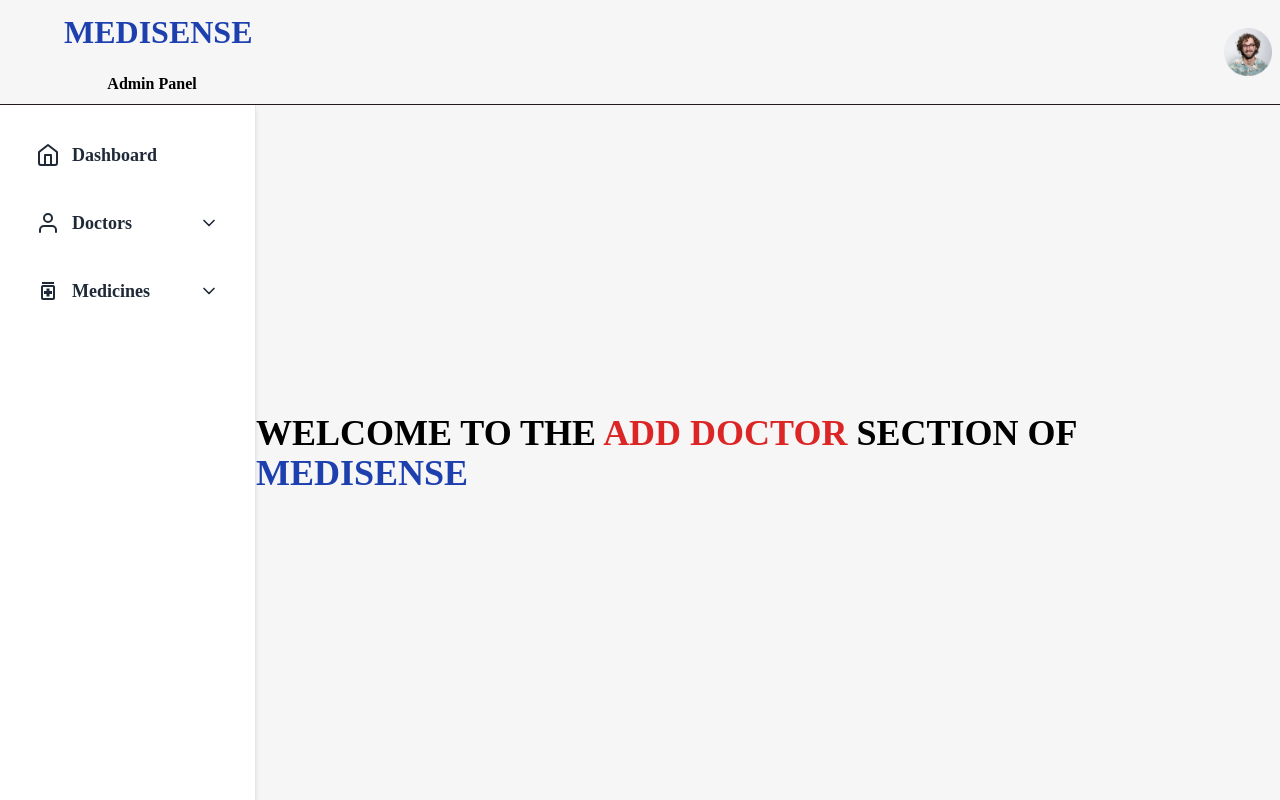
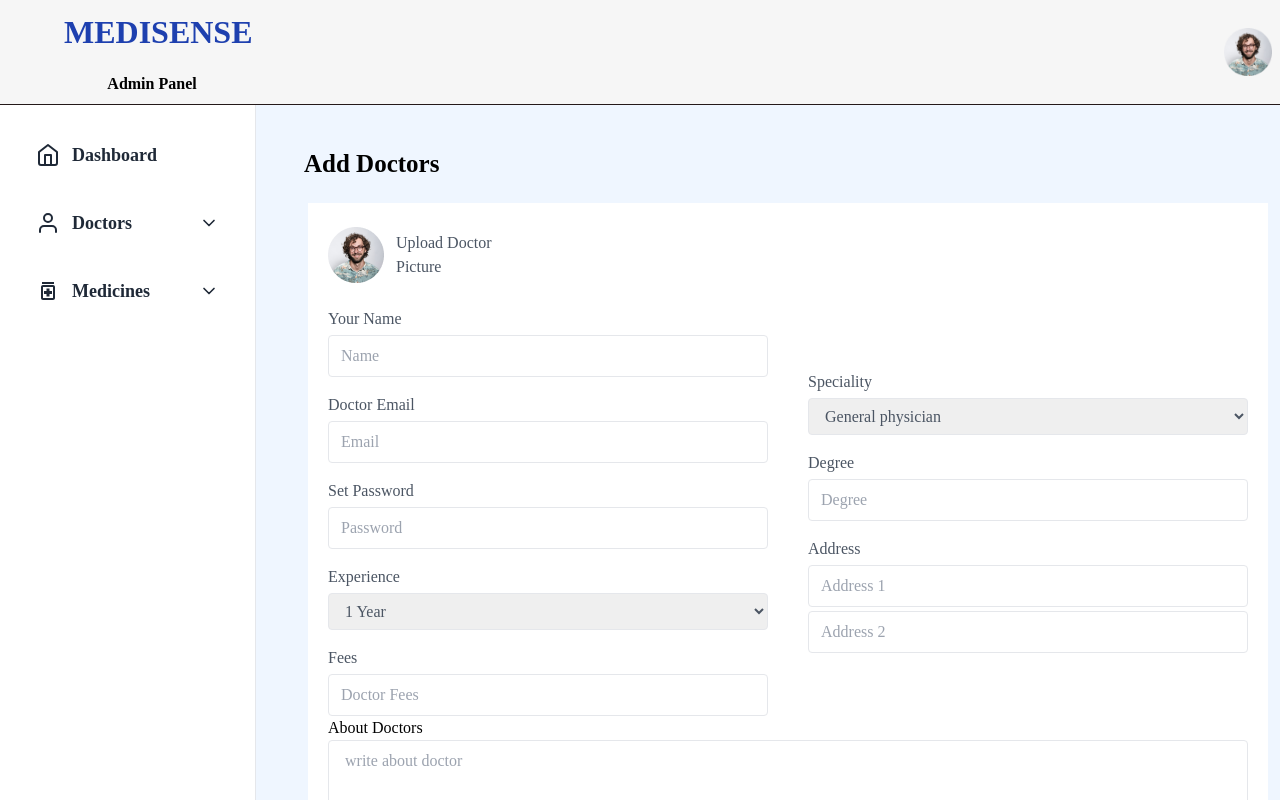
Before and after one commit to Shahab-16/MediSense, a React (Create React App) app in the folder admin/: page /admin/doctors/add-doctors in a window 1280 px wide. Shown: the top 800 px of the page. Built offline with nearby package versions, Linux system fonts and the light colour scheme.

Commit message:
added form for in add doctor section

```diff
--- a/admin/src/pages/Doctors/AddDoctors.jsx
+++ b/admin/src/pages/Doctors/AddDoctors.jsx
@@ -1,9 +1,82 @@
 import React from 'react'
-
+import { assets } from '../../assets/admin_assets/assets'
 const AddDoctors = () => {
   return (
-    <div className='flex items-center justify-center h-full-screen w-full'>
-      <h1 className='text-4xl font-bold'>WELCOME TO THE <span className='text-red-600'>ADD DOCTOR</span> SECTION OF <span className='text-blue-800'>MEDISENSE</span></h1>
+    <div className=' h-full-screen w-full bg-blue-50'>
+      <form className='m-5 w-full'>
+        <p className='font-semibold text-[25px] p-5 ml-2'>Add Doctors</p>
+        <div className='bg-white mx-8 px-5'>
+          <div className='flex pt-6 pb-6'>
+            <label>
+              <img src={assets.profile_image}></img>
+            </label>
+            <p className='mx-3 flex items-center text-gray-600'>Upload Doctor <br /> Picture</p>
+          </div>
+          <div className='flex flex-col lg:flex-row items-center gap-10 text-gray-600'>
+            <div className='w-full lg:flex-1 flex flex-col gap-4 bordee'>
+              <div className='flex-1 flex flex-col gap-1'>
+                <p>Your Name</p>
+                <input className='border rounded px-3 py-2' type="text" placeholder="Name"></input>
+              </div>
+              <div className='flex flex-col gap-1'>
+                <p>Doctor Email</p>
+                <input className='border rounded px-3 py-2' type="text" placeholder="Email"></input>
+              </div>
+              <div className='flex flex-col gap-1'>
+                <p>Set Password</p>
+                <input className='border rounded px-3 py-2' type='text' placeholder='Password'></input>
+              </div>
+              <div className='flex flex-col gap-1'>
+                <p>Experience</p>
+                <select className='border rounded px-3 py-2'>
+                  <option value="1 Year">1 Year</option>
+                  <option value="2 Years"> 2 Years</option>
+                  <option value="3 Years"> 3 Years</option>
+                  <option value=" 4 Years">4 Years</option>
+                  <option value="5 Years"> 5 Years</option>
+                  <option value="6 Years">6 Years</option>
+                  <option value="7 Years">7 Years</option>
+                  <option value="8 Years">8 Years</option>
+                  <option value="9 Years">9 Years</option>
+                  <option value="10 Years">10 Years</option>
+                </select>
+              </div>
+              <div className='flex flex-col gap-1'>
+                <p>Fees</p>
+                <input className='border rounded px-3 py-2' type='text' placeholder='Doctor Fees'></input>
+              </div>
+            </div>
+            <div className='w-full lg:flex-1 flex flex-col gap-4'>
+              <div className='flex-1 flex flex-col gap-1'>
+                <p>Speciality</p>
+                <select className='border rounded px-3 py-2'>
+                  <option value="General physician">General physician</option>
+                  <option value="Gynecologist">Gynecologist</option>
+                  <option value="Dermatologist">Dermatologist</option>
+                  <option value="Pediatricians">Pediatricians</option>
+                  <option value="Neurologist">Neurologist</option>
+                  <option value="Gastroenterologist">Gastroenterologist</option>
+                </select>
+              </div>
+              <div className='flex flex-col gap-1'>
+                <p>Degree</p>
+                <input className='border rounded px-3 py-2' type="text" placeholder="Degree"></input>
+              </div>
+              <div className='flex flex-col gap-1'>
+                <p>Address</p>
+                <input className='border rounded px-3 py-2' type='text' placeholder='Address 1'></input>
+                <input className='border rounded px-3 py-2' type='text' placeholder='Address 2'></input>
+              </div>
+            </div>
+            {/* about doctors */}
+          </div>
+            <div>
+              <p>About Doctors</p>
+              <textarea className='w-full px-4 pt-2 border rounded' rows="5" placeholder='write about doctor'></textarea>
+            </div>
+            <button type='submit' className='bg-blue-600 px-10 py-3 mt-8 text-white rounded-full'>Add Doctor</button>
+        </div>
+      </form>
     </div>
   )
 }
```
